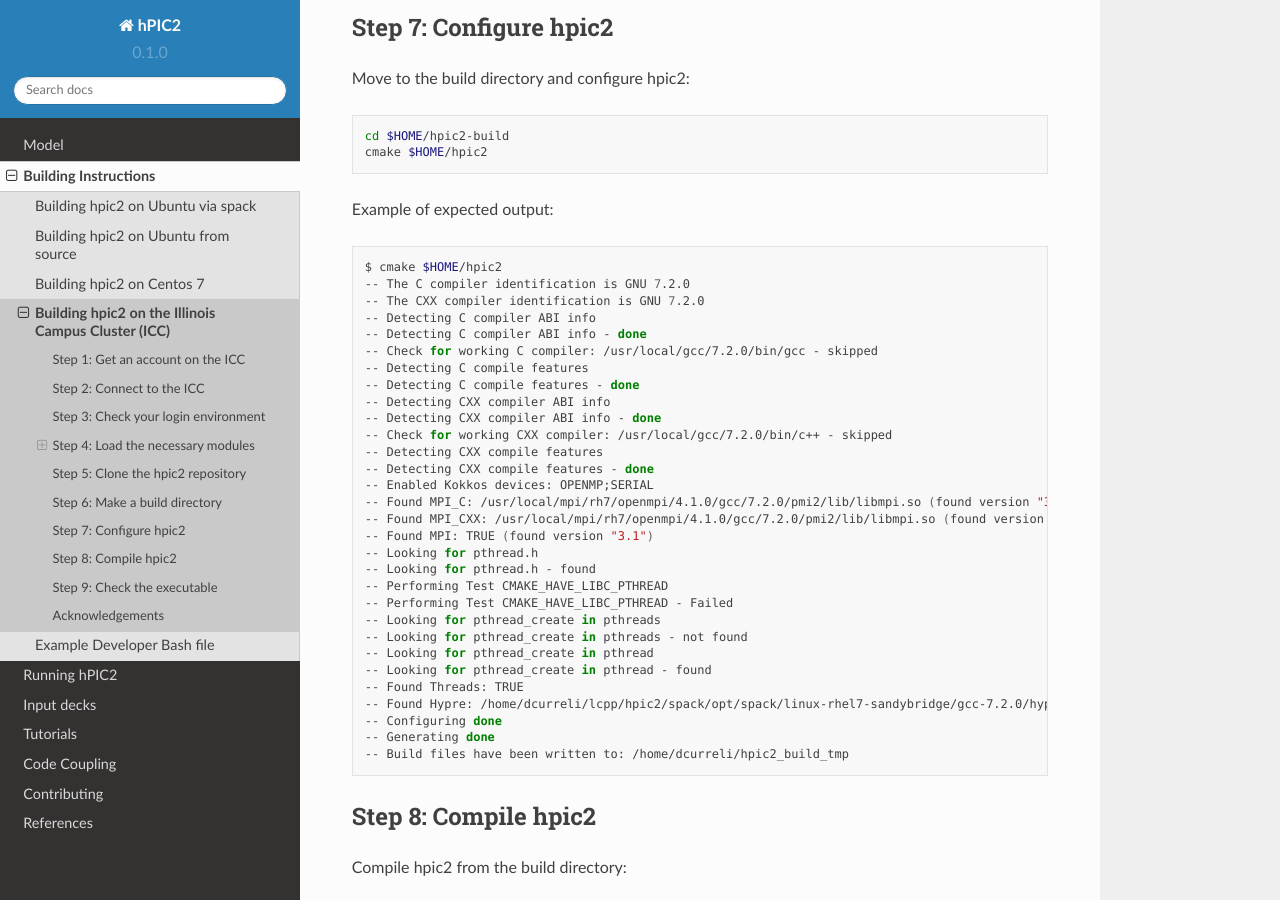
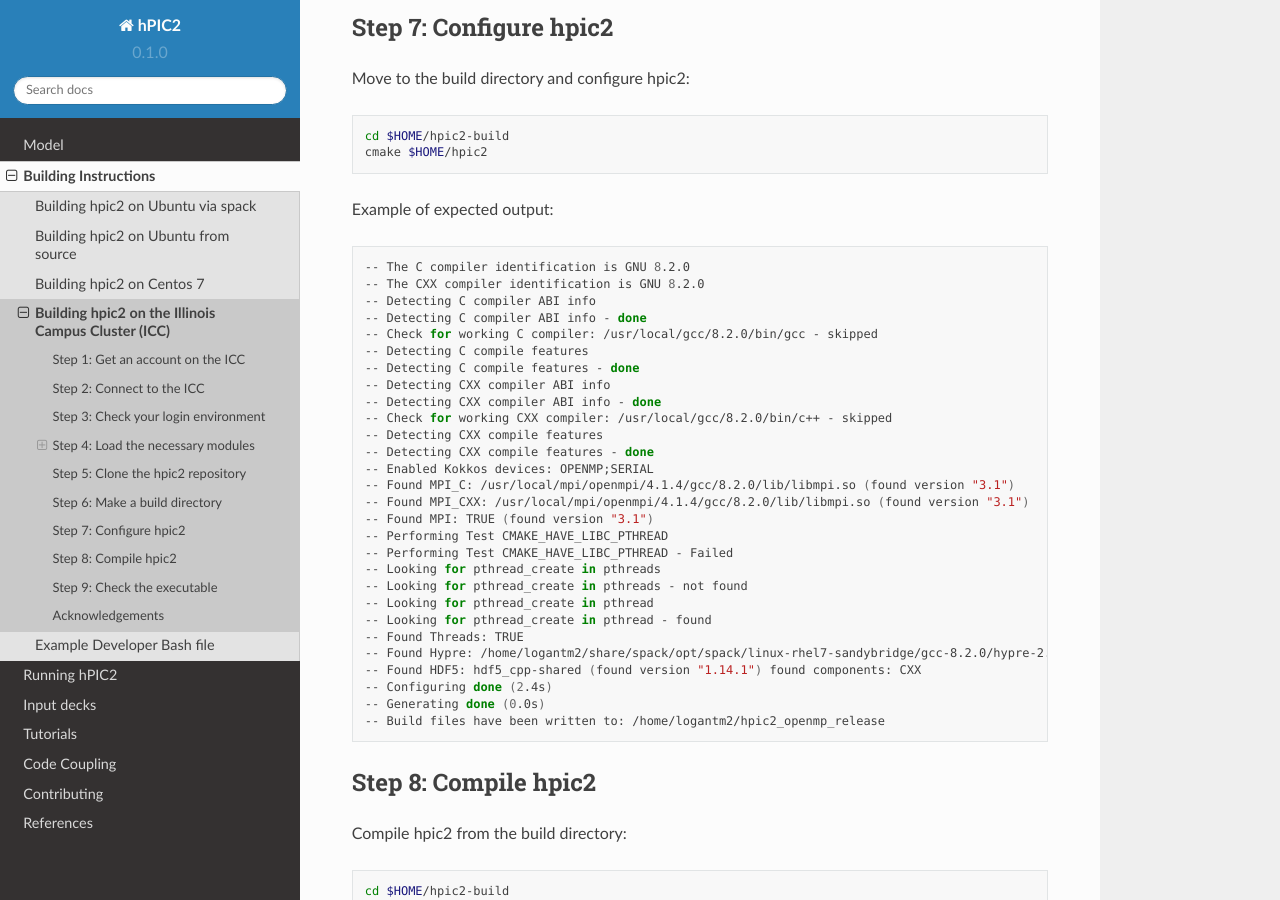
Before and after one commit to lcpp-org/hpic2doc, a Sphinx documentation site: the page built from docs/source/build_on_ICC.rst, in a window 1280 px wide and 900 px high, scrolled down 4004 px. Built offline with Sphinx 7.4.7 and the Read the Docs theme 2.0.0, drawn with Linux system fonts in a browser that asks for light colours.

Commit message:
Update example cmake output

```diff
--- a/docs/source/build_on_ICC.rst
+++ b/docs/source/build_on_ICC.rst
@@ -224,25 +224,22 @@ Example of expected output:
 
 .. code-block:: bash
 
-   $ cmake $HOME/hpic2
-   -- The C compiler identification is GNU 7.2.0
-   -- The CXX compiler identification is GNU 7.2.0
+   -- The C compiler identification is GNU 8.2.0
+   -- The CXX compiler identification is GNU 8.2.0
    -- Detecting C compiler ABI info
    -- Detecting C compiler ABI info - done
-   -- Check for working C compiler: /usr/local/gcc/7.2.0/bin/gcc - skipped
+   -- Check for working C compiler: /usr/local/gcc/8.2.0/bin/gcc - skipped
    -- Detecting C compile features
    -- Detecting C compile features - done
    -- Detecting CXX compiler ABI info
    -- Detecting CXX compiler ABI info - done
-   -- Check for working CXX compiler: /usr/local/gcc/7.2.0/bin/c++ - skipped
+   -- Check for working CXX compiler: /usr/local/gcc/8.2.0/bin/c++ - skipped
    -- Detecting CXX compile features
    -- Detecting CXX compile features - done
    -- Enabled Kokkos devices: OPENMP;SERIAL
-   -- Found MPI_C: /usr/local/mpi/rh7/openmpi/4.1.0/gcc/7.2.0/pmi2/lib/libmpi.so (found version "3.1")
-   -- Found MPI_CXX: /usr/local/mpi/rh7/openmpi/4.1.0/gcc/7.2.0/pmi2/lib/libmpi.so (found version "3.1")
+   -- Found MPI_C: /usr/local/mpi/openmpi/4.1.4/gcc/8.2.0/lib/libmpi.so (found version "3.1")
+   -- Found MPI_CXX: /usr/local/mpi/openmpi/4.1.4/gcc/8.2.0/lib/libmpi.so (found version "3.1")
    -- Found MPI: TRUE (found version "3.1")
-   -- Looking for pthread.h
-   -- Looking for pthread.h - found
    -- Performing Test CMAKE_HAVE_LIBC_PTHREAD
    -- Performing Test CMAKE_HAVE_LIBC_PTHREAD - Failed
    -- Looking for pthread_create in pthreads
@@ -250,10 +247,11 @@ Example of expected output:
    -- Looking for pthread_create in pthread
    -- Looking for pthread_create in pthread - found
    -- Found Threads: TRUE
-   -- Found Hypre: /home/dcurreli/lcpp/hpic2/spack/opt/spack/linux-rhel7-sandybridge/gcc-7.2.0/hypre-2.20.0-2olp2oaczn3zf4nzq47qlkiqhrr6l6ec/lib/libHYPRE.so
-   -- Configuring done
-   -- Generating done
-   -- Build files have been written to: /home/dcurreli/hpic2_build_tmp
+   -- Found Hypre: /home/logantm2/share/spack/opt/spack/linux-rhel7-sandybridge/gcc-8.2.0/hypre-2.28.0-6kog5ghteysufv4tept7iw3axzhqbld5/lib/libHYPRE.so
+   -- Found HDF5: hdf5_cpp-shared (found version "1.14.1") found components: CXX
+   -- Configuring done (2.4s)
+   -- Generating done (0.0s)
+   -- Build files have been written to: /home/logantm2/hpic2_openmp_release
 
 Step 8: Compile hpic2
 ---------------------
```
